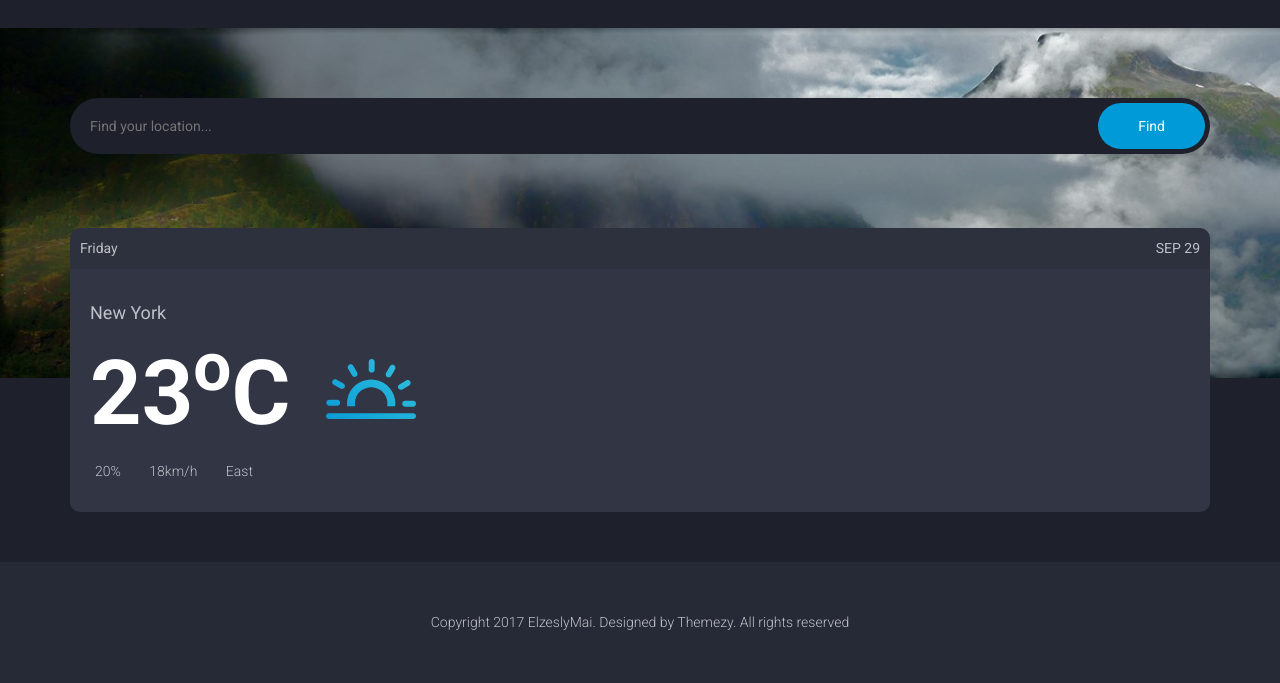
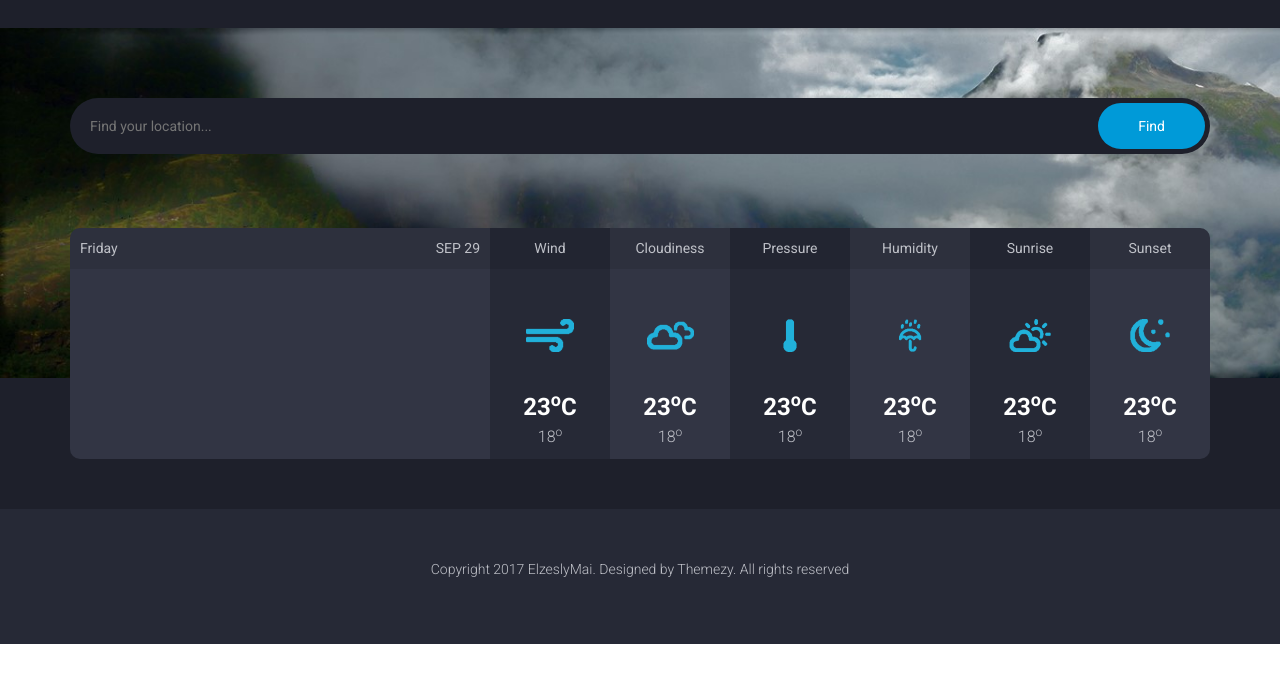
Before and after one commit to Elzeslymai/Quiz-Weather, a plain HTML site: page index.html in a window 1280 px wide. Shown: the part 111-794 px from the top of the page. Drawn offline with Linux system fonts and the light colour scheme.

Commit message:
table infomation
-table
-check humidity
-icon

```diff
--- a/index.html
+++ b/index.html
@@ -1,5 +1,6 @@
 <!DOCTYPE html>
 <html lang="en">
+
 <head>
     <meta charset="UTF-8">
     <meta http-equiv="X-UA-Compatible" content="ie=edge">
@@ -14,6 +15,7 @@
     <link rel="stylesheet" href="style.css">
 
 </head>
+
 <body>
     <div class="site-content">
         <div class="site-header">
@@ -32,12 +34,15 @@
                     <ul class="menu">
                         <li class="menu-item current-menu-item"><a href="index.html">Home</a></li>
                         <li class="menu-item"><a href="contact.html">Contact</a></li>
-                    </ul> <!-- .menu -->
-                </div> <!-- .main-navigation -->
+                    </ul>
+                    <!-- .menu -->
+                </div>
+                <!-- .main-navigation -->
 
                 <div class="mobile-navigation"></div>
             </div>
-        </div> <!-- .site-header -->
+        </div>
+        <!-- .site-header -->
 
         <div class="hero" data-bg-image="images/banner.jpg">
             <div class="container">
@@ -54,28 +59,36 @@
                     <div class="today forecast">
                         <div class="forecast-header" id="date">
 
-                        </div> <!-- .forecast-header -->
-                        <div class="forecast-content">
-                            <div class="location">New York</div>
-                            <div class="degree">
-                                <div class="num">23<sup>o</sup>C</div>
-                                <div class="forecast-icon">
-                                    <img src="images/icons/icon-1.svg" alt="" width=90>
-                                </div>
-                            </div>
-                            <span><img src="images/icon-umberella.png" alt="">20%</span>
-                            <span><img src="images/icon-wind.png" alt="">18km/h</span>
-                            <span><img src="images/icon-compass.png" alt="">East</span>
                         </div>
+
+                        <div class="forecast-content" id="layer1">
+
+
+                        </div>
+
                     </div>
-                <!--
+
+
                     <div class="forecast">
                         <div class="forecast-header">
-                            <div class="day">Tuesday</div>
+                            <div class="day">Wind</div>
                         </div>
                         <div class="forecast-content">
                             <div class="forecast-icon">
-                                <img src="images/icons/icon-3.svg" alt="" width=48>
+                                <img src="images/icons/icon2.png" alt="" width=48>
+                            </div>
+                            <div class="degree">23<sup>o</sup>C</div>
+                            <small>18<sup>o</sup></small>
+                        </div>
+                    </div>
+
+                    <div class="forecast">
+                        <div class="forecast-header">
+                            <div class="day">Cloudiness</div>
+                        </div>
+                        <div class="forecast-content">
+                            <div class="forecast-icon">
+                                <img src="images/icons/icon3.png" alt="" width=48>
                             </div>
                             <div class="degree">23<sup>o</sup>C</div>
                             <small>18<sup>o</sup></small>
@@ -83,11 +96,24 @@
                     </div>
                     <div class="forecast">
                         <div class="forecast-header">
-                            <div class="day">Wednesday</div>
+                            <div class="day">Pressure</div>
                         </div>
                         <div class="forecast-content">
                             <div class="forecast-icon">
-                                <img src="images/icons/icon-5.svg" alt="" width=48>
+                                <img src="images/icons/icon4.png" alt="" width=48>
+                            </div>
+                            <div class="degree">23<sup>o</sup>C</div>
+                            <small>18<sup>o</sup></small>
+                        </div>
+                    </div>
+
+                    <div class="forecast">
+                        <div class="forecast-header">
+                            <div class="day">Humidity</div>
+                        </div>
+                        <div class="forecast-content">
+                            <div class="forecast-icon">
+                                <img src="images/icons/icon5.png" alt="" width=48>
                             </div>
                             <div class="degree">23<sup>o</sup>C</div>
                             <small>18<sup>o</sup></small>
@@ -95,11 +121,11 @@
                     </div>
                     <div class="forecast">
                         <div class="forecast-header">
-                            <div class="day">Thursday</div>
+                            <div class="day">Sunrise</div>
                         </div>
                         <div class="forecast-content">
                             <div class="forecast-icon">
-                                <img src="images/icons/icon-7.svg" alt="" width=48>
+                                <img src="images/icons/icon6.png" alt="" width=48>
                             </div>
                             <div class="degree">23<sup>o</sup>C</div>
                             <small>18<sup>o</sup></small>
@@ -107,41 +133,17 @@
                     </div>
                     <div class="forecast">
                         <div class="forecast-header">
-                            <div class="day">Friday</div>
+                            <div class="day">Sunset</div>
                         </div>
                         <div class="forecast-content">
                             <div class="forecast-icon">
-                                <img src="images/icons/icon-12.svg" alt="" width=48>
+                                <img src="images/icons/icon7.png" alt="" width=48>
                             </div>
                             <div class="degree">23<sup>o</sup>C</div>
                             <small>18<sup>o</sup></small>
                         </div>
                     </div>
-                    <div class="forecast">
-                        <div class="forecast-header">
-                            <div class="day">Saturday</div>
-                        </div>
-                        <div class="forecast-content">
-                            <div class="forecast-icon">
-                                <img src="images/icons/icon-13.svg" alt="" width=48>
-                            </div>
-                            <div class="degree">23<sup>o</sup>C</div>
-                            <small>18<sup>o</sup></small>
-                        </div>
-                    </div>
-                    <div class="forecast">
-                        <div class="forecast-header">
-                            <div class="day">Sunday</div>
-                        </div>
-                        <div class="forecast-content">
-                            <div class="forecast-icon">
-                                <img src="images/icons/icon-14.svg" alt="" width=48>
-                            </div>
-                            <div class="degree">23<sup>o</sup>C</div>
-                            <small>18<sup>o</sup></small>
-                        </div>
-                    </div>
-                -->
+
                 </div>
             </div>
         </div>
@@ -150,7 +152,8 @@
             <div class="container">
                 <p class="colophon" align="center">Copyright 2017 ElzeslyMai. Designed by Themezy. All rights reserved</p>
             </div>
-        </footer> <!-- .site-footer -->
+        </footer>
+        <!-- .site-footer -->
     </div>
 
     <script src="js/jquery-1.11.1.min.js"></script>
@@ -158,4 +161,5 @@
     <script src="js/app.js"></script>
     <script src="js/index.js"></script>
 </body>
+
 </html>
--- a/js/index.js
+++ b/js/index.js
@@ -1,24 +1,43 @@
-$(function(){
+$(function () {
     var d = new Date();
-    var days = ["Sunday","Monday","Tuesday","Wednesday","Thursday","Friday","Saturday"];
-    var months = ["JAN","FEB","MAR","APR","MAY","JUN","JUL","AUG","SEP","OCT","NOV","DEC"];
+    var days = ["Sunday", "Monday", "Tuesday", "Wednesday", "Thursday", "Friday", "Saturday"];
+    var months = ["JAN", "FEB", "MAR", "APR", "MAY", "JUN", "JUL", "AUG", "SEP", "OCT", "NOV", "DEC"];
 
     var day = '<div class="day">' + days[d.getDay()] + '</div>';
     var month = '<div class="date">' + months[d.getMonth()] + ' ' + d.getDate() + '</div>';
     $('#date').append(day);
     $('#date').append(month);
 
-    $('#find').click(function(){
+    $('#find').click(function () {
         var city = $('#city').val();
         console.log(city);
 
 
-        $.get("http://api.openweathermap.org/data/2.5/weather?q=" + city + "&appid=41014b71583254732e462352f02946fe", function(data){
+        $.get("http://api.openweathermap.org/data/2.5/weather?q=" + city + "&appid=41014b71583254732e462352f02946fe", function (data) {
             console.log(data);
+            var temps = 'images/icons/icon-1.svg';
+            console.log();
 
+            if (data.main.humidity > 20 && data.main.humidity < 40) {
+                temps = 'images/icons/icon-3.svg';
+            } else if (data.main.humidity > 40 && data.main.humidity < 60) {
+                temps = 'images/icons/icon-6.svg';
+            } else if (data.main.humidity > 60 && data.main.humidity < 80) {
+                temps = 'images/icons/icon-9.svg';
+            } else if (data.main.humidity > 80) {
+                temps = 'images/icons/icon-10.svg';
+            }
+
+            var layer1 = '<div class="location">' + data.name + '</div>';
+            var layer1_1 = '<div class="degree"><div class="num">' + (data.main.temp / 10).toFixed(2) + '<sup>o</sup>C</div><center><div class="forecast-icon" ><img src="' + temps + '" alt="" width=90></div></center></div>';
+
+            $('#layer1').append(layer1);
+            $('#layer1').append(layer1_1);
         });
 
-        /*$.get("http://api.openweathermap.org/data/2.5/weather?q=" + city + "&cnt=7&appid=7304e2ab353a2a3c3a054d6ab5adc4fe", function(data){
+
+        //เรียกรายวัน 7 วัน
+        /*$.get("http://api.openweathermap.org/data/2.5/forecast/daily?q=' + city + '&cnt=7&appid=7304e2ab353a2a3c3a054d6ab5adc4fe", function(data){
             console.log(data);
 
         });*/
```
Also changed, not shown: images/icon-compass.png (added), images/icon-umberella.png (added), images/icon-wind.png (added), images/icons/icon1.png (added), images/icons/icon2.png (added), images/icons/icon3.png (added), images/icons/icon4.png (added), images/icons/icon5.png (added), images/icons/icon6.png (added), images/icons/icon7.png (added).
